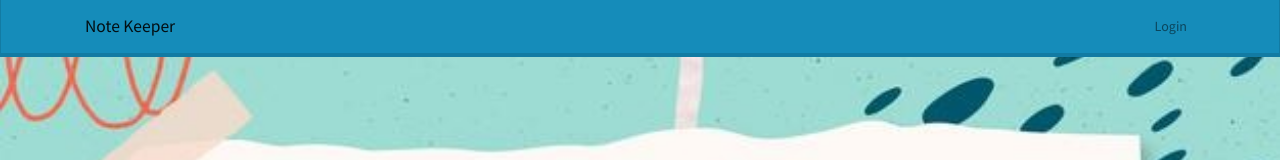
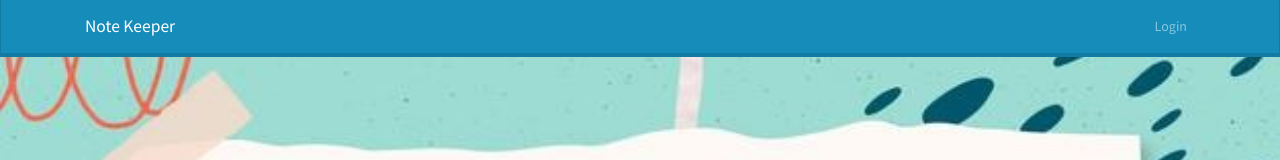
Before and after one commit to antaripa04/Note-Keeper-App, a React (Create React App) app in the folder frontend/: page / in a window 1280 px wide. Shown: the top 160 px of the page. Built offline with nearby package versions, Linux system fonts and the light colour scheme.

Commit message:
Change in Header

```diff
--- a/frontend/src/components/common/Header.js
+++ b/frontend/src/components/common/Header.js
@@ -3,22 +3,20 @@ import {
   NavDropdown,
   Nav,
   Container,
-  Form,
-  FormControl,
 } from "react-bootstrap";
-import React, { useEffect, useState } from "react";
+import React, { useEffect } from "react";
 import { useHistory } from "react-router-dom";
 const Header = () => {
   const userInfo = JSON.parse(localStorage.getItem("userInfo"));
   const history = useHistory();
-  useEffect(() => console.log("mounted"), [userInfo, history]);
+  useEffect(() => console.log(), [userInfo, history]);
   const logoutHandler = () => {
     localStorage.removeItem("userInfo");
     localStorage.removeItem("notes");
     history.push("/");
   };
   return (
-    <Navbar bg="primary" expand="lg" variant="light">
+    <Navbar bg="primary" expand="lg" variant="dark">
       <Container>
         <Navbar.Brand href="/">Note Keeper</Navbar.Brand>
         <Navbar.Toggle aria-controls="basic-navbar-nav" />
```
